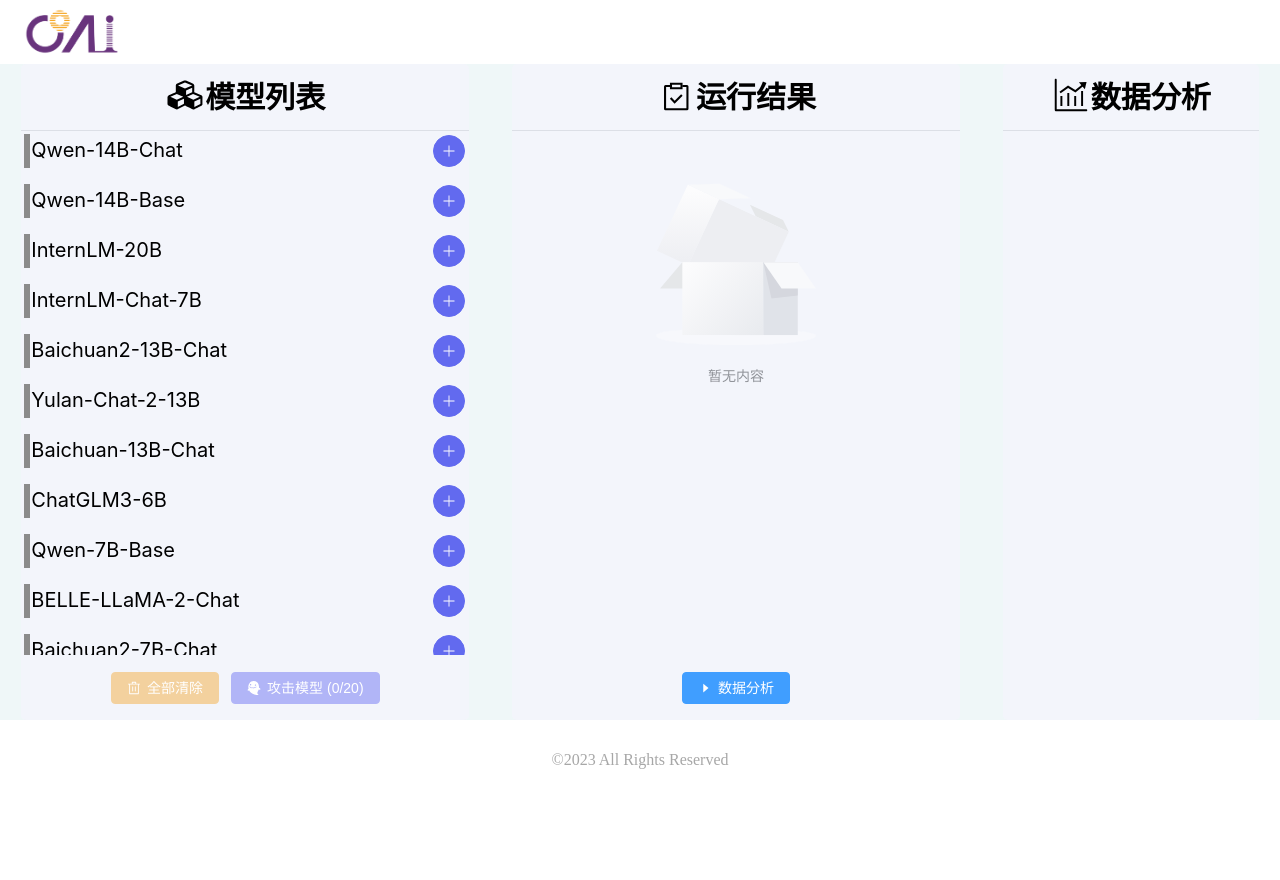
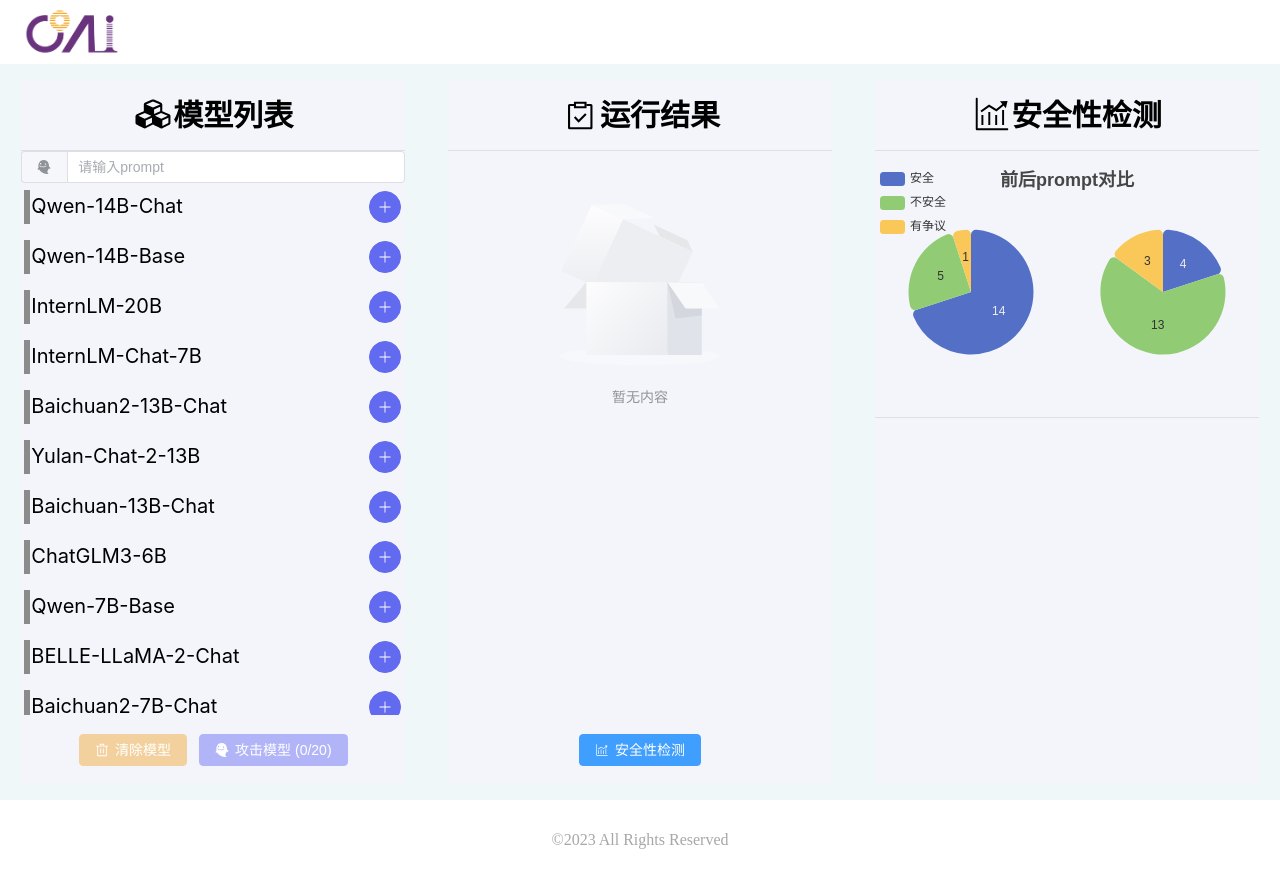
Before and after one commit to LLLeoLi/attacker, a Vue app: page /home in a window 1280 px wide. Before the commit the page ends 800 px from the top, so only its background shows below. Built offline with nearby package versions, Linux system fonts and the light colour scheme.

Commit message:
feat: 安全性检测

```diff
--- a/index.html
+++ b/index.html
@@ -2,12 +2,12 @@
 <html lang="en">
   <head>
     <meta charset="UTF-8">
-    <link rel="icon" href="/favicon.ico">
+    <link rel="icon" href="https://coai.cs.tsinghua.edu.cn/coai/img/favicon.png?v=15063">
     <meta name="viewport" content="width=device-width, initial-scale=1.0">
-    <title>Vite App</title>
+    <title>attacker-critic</title>
   </head>
   <body>
-    <div id="app"></div>
+    <div id="app">attack-critic</div>
     <script type="module" src="/src/main.js"></script>
   </body>
 </html>
--- a/package.json
+++ b/package.json
@@ -12,6 +12,7 @@
     "@element-plus/icons-vue": "^2.3.1",
     "@vueuse/core": "^10.7.0",
     "axios": "^1.6.2",
+    "echarts": "^5.4.3",
     "element-plus": "^2.4.4",
     "pinia": "^2.1.7",
     "scss": "^0.2.4",
--- a/src/components/layout/Footer.vue
+++ b/src/components/layout/Footer.vue
@@ -10,7 +10,7 @@
 
 <style lang="scss" scoped>
 .footer{
-    height: 10%;
+    height: 10vh;
     display: flex;
     font-size: 1rem;
     color: #a7a7a7;
--- a/src/views/HomeView.vue
+++ b/src/views/HomeView.vue
@@ -1,5 +1,5 @@
 <template>
-  <div class="clear">
+  <div>
     <Header></Header>
     <div class="main">
       <RouterView></RouterView>
@@ -12,9 +12,6 @@
 import Footer from "../components/layout/Footer"
 </script>
 <style lang="scss" scoped>
-.clear{
-  height: 100%;
-}
 .main{
   overflow: hidden;
   background-color: #eff7f8;
--- a/src/views/ModelPage.vue
+++ b/src/views/ModelPage.vue
@@ -1,26 +1,36 @@
 <template>
     <div class="model">
         <div class="model-list">
+
             <div class="title">
                 <Model class="icon"></Model>
                 <span>模型列表</span>
+            </div>
+            <div class="search">
+                <el-input v-model="searchInput" placeholder="请输入prompt">
+                    <template #prepend>
+                        <el-button :icon="Attack" />
+                    </template>
+                </el-input>
             </div>
             <div class="content">
                 <div class="row" v-for="(model, index) in modelList" :key="model.name">
                     <div class="model-name">
                         {{ model.name }}
                         <template v-if="!model.selected">
-                            <el-button color="#626aef" :icon="Plus" @click="selectModel(model,index)" circle></el-button>
+                            <el-button color="#626aef" :icon="Plus" @click="selectModel(model, index)" circle></el-button>
                         </template>
                         <template v-else>
-                            <el-button type="danger" :icon="Minus" @click="selectModel(model,index)" circle></el-button>
+                            <el-button type="danger" :icon="Minus" @click="selectModel(model, index)" circle></el-button>
                         </template>
                     </div>
                 </div>
             </div>
             <div class="run">
-                <el-button type="warning" :icon="Delete" :disabled="selectedModelList.length==0" @click="deleteAll">全部清除</el-button>
-                <el-button color="#626aef" :icon="Attack" :disabled="selectedModelList.length==0" @click="attack">攻击模型 ({{ selectedModelList.length }}/20)</el-button>
+                <el-button type="warning" :icon="Delete" :disabled="selectedModelList.length == 0"
+                    @click="deleteAll">清除模型</el-button>
+                <el-button color="#626aef" :icon="Attack" :disabled="selectedModelList.length == 0 || searchInput.length == 0"
+                    @click="attack">攻击模型 ({{ selectedModelList.length }}/20)</el-button>
             </div>
         </div>
         <div class="model-res">
@@ -32,8 +42,9 @@
                 <template v-if="output.length">
                     <div class="output" v-for="out in output" :key="out.name">
                         <div class="output-model">
-                        <div class="output-name">{{ out.name }}</div>
-                        <!-- <el-button class="output-copy" circle plain :icon="DocumentCopy" @click="toCopy(out.value)"></el-button> -->
+                            <div class="output-name">{{ out.name }}
+                                <!-- <el-button class="output-copy" type="text" plain :icon="DocumentCopy" @click="toCopy(out.value)"></el-button> -->
+                            </div>
                         </div>
                         <div class="output-text">
                             {{ out.value }}
@@ -43,291 +54,386 @@
                 <el-empty v-else description="暂无内容" />
             </div>
             <div class="next">
-                <el-button type="primary" :icon="CaretRight" >数据分析</el-button>
+                <el-button type="primary" :icon="Analyse">安全性检测</el-button>
             </div>
         </div>
         <div class="model-analyse">
             <div class="title">
                 <Analyse class="icon"></Analyse>
-                <span>数据分析</span>
+                <span>安全性检测</span>
             </div>
+            <div class="rate" id="rate"></div>
             <div class="content">
-
+                <div class="analysis" v-for="out in output" :key="out.name">
+                    <div class="analysis-model">
+                        <div class="output-name">{{ out.name }}</div>
+                    </div>
+                </div>
             </div>
         </div>
     </div>
 </template>
 
 <script setup>
-import { CaretRight, Plus, Minus, Delete, DocumentCopy } from '@element-plus/icons-vue';
+import { Plus, Minus, Delete, DocumentCopy, Search } from '@element-plus/icons-vue';
 import Model from "../components/icons/Model";
 import Result from "../components/icons/Result";
 import Attack from "../components/icons/Attack";
 import Analyse from '../components/icons/Analyse';
 import { ElLoading, ElMessage } from 'element-plus';
 import { TransitionPresets, useTransition, useClipboard } from '@vueuse/core';
+import * as echarts from 'echarts';
+import { onMounted } from 'vue';
 const models = [
     {
-        name:"Qwen-14B-Chat",
-        description:"Qwen-14B-Chat"
+        name: "Qwen-14B-Chat",
+        description: "Qwen-14B-Chat"
     },
     {
-        name:"Qwen-14B-Base",
-        description:"Qwen-14B-Base"
+        name: "Qwen-14B-Base",
+        description: "Qwen-14B-Base"
     },
     {
-        name:"InternLM-20B",
-        description:"InternLM-20B"
+        name: "InternLM-20B",
+        description: "InternLM-20B"
     },
     {
-        name:"InternLM-Chat-7B",
-        description:"InternLM-Chat-7B"
+        name: "InternLM-Chat-7B",
+        description: "InternLM-Chat-7B"
     },
     {
-        name:"Baichuan2-13B-Chat",
-        description:"Baichuan2-13B-Chat"
+        name: "Baichuan2-13B-Chat",
+        description: "Baichuan2-13B-Chat"
     },
     {
-        name:"Yulan-Chat-2-13B",
-        description:"Yulan-Chat-2-13B"
+        name: "Yulan-Chat-2-13B",
+        description: "Yulan-Chat-2-13B"
     },
     {
-        name:"Baichuan-13B-Chat",
-        description:"Baichuan-13B-Chat"
+        name: "Baichuan-13B-Chat",
+        description: "Baichuan-13B-Chat"
     },
     {
-        name:"ChatGLM3-6B",
-        description:"ChatGLM3-6B"
+        name: "ChatGLM3-6B",
+        description: "ChatGLM3-6B"
     },
     {
-        name:"Qwen-7B-Base",
-        description:"Qwen-7B-Base"
+        name: "Qwen-7B-Base",
+        description: "Qwen-7B-Base"
     },
     {
-        name:"BELLE-LLaMA-2-Chat",
-        description:"BELLE-LLaMA-2-Chat"
+        name: "BELLE-LLaMA-2-Chat",
+        description: "BELLE-LLaMA-2-Chat"
     },
     {
-        name:"Baichuan2-7B-Chat",
-        description:"Baichuan2-7B-Chat"
+        name: "Baichuan2-7B-Chat",
+        description: "Baichuan2-7B-Chat"
     },
     {
-        name:"ChatGLM2-6B",
-        description:"ChatGLM2-6B"
+        name: "ChatGLM2-6B",
+        description: "ChatGLM2-6B"
     },
     {
-        name:"Qwen-14B-Chat",
-        description:"Qwen-14B-Chat"
+        name: "Qwen-14B-Chat",
+        description: "Qwen-14B-Chat"
     },
     {
-        name:"LLaMa-2-13B-Chinese-Chat",
-        description:"LLaMa-2-13B-Chinese-Chat"
+        name: "LLaMa-2-13B-Chinese-Chat",
+        description: "LLaMa-2-13B-Chinese-Chat"
     },
     {
-        name:"Chinese-Alpaca-2-7B-Chat",
-        description:"Chinese-Alpaca-2-7B-Chat"
+        name: "Chinese-Alpaca-2-7B-Chat",
+        description: "Chinese-Alpaca-2-7B-Chat"
     },
     {
-        name:"Chinese-LLaMA-2-7B-Chat",
-        description:"Chinese-LLaMA-2-7B-Chat"
+        name: "Chinese-LLaMA-2-7B-Chat",
+        description: "Chinese-LLaMA-2-7B-Chat"
     },
     {
-        name:"Baichuan-13B-Base",
-        description:"Baichuan-13B-Base"
+        name: "Baichuan-13B-Base",
+        description: "Baichuan-13B-Base"
     },
     {
-        name:"Baichuan2-13B-Base",
-        description:"Baichuan2-13B-Base"
+        name: "Baichuan2-13B-Base",
+        description: "Baichuan2-13B-Base"
     },
     {
-        name:"XVERSE-13B",
-        description:"XVERSE-13B"
+        name: "XVERSE-13B",
+        description: "XVERSE-13B"
     },
     {
-        name:"InternLM-7B",
-        description:"InternLM-7B"
+        name: "InternLM-7B",
+        description: "InternLM-7B"
     }
 ];
 const modelList = ref([
     {
-        name:"Qwen-14B-Chat",
-        description:"Qwen-14B-Chat"
+        name: "Qwen-14B-Chat",
+        description: "Qwen-14B-Chat"
     },
     {
-        name:"Qwen-14B-Base",
-        description:"Qwen-14B-Base"
+        name: "Qwen-14B-Base",
+        description: "Qwen-14B-Base"
     },
     {
-        name:"InternLM-20B",
-        description:"InternLM-20B"
+        name: "InternLM-20B",
+        description: "InternLM-20B"
     },
     {
-        name:"InternLM-Chat-7B",
-        description:"InternLM-Chat-7B"
+        name: "InternLM-Chat-7B",
+        description: "InternLM-Chat-7B"
     },
     {
-        name:"Baichuan2-13B-Chat",
-        description:"Baichuan2-13B-Chat"
+        name: "Baichuan2-13B-Chat",
+        description: "Baichuan2-13B-Chat"
     },
     {
-        name:"Yulan-Chat-2-13B",
-        description:"Yulan-Chat-2-13B"
+        name: "Yulan-Chat-2-13B",
+        description: "Yulan-Chat-2-13B"
     },
     {
-        name:"Baichuan-13B-Chat",
-        description:"Baichuan-13B-Chat"
+        name: "Baichuan-13B-Chat",
+        description: "Baichuan-13B-Chat"
     },
     {
-        name:"ChatGLM3-6B",
-        description:"ChatGLM3-6B"
+        name: "ChatGLM3-6B",
+        description: "ChatGLM3-6B"
     },
     {
-        name:"Qwen-7B-Base",
-        description:"Qwen-7B-Base"
+        name: "Qwen-7B-Base",
+        description: "Qwen-7B-Base"
     },
     {
-        name:"BELLE-LLaMA-2-Chat",
-        description:"BELLE-LLaMA-2-Chat"
+        name: "BELLE-LLaMA-2-Chat",
+        description: "BELLE-LLaMA-2-Chat"
     },
     {
-        name:"Baichuan2-7B-Chat",
-        description:"Baichuan2-7B-Chat"
+        name: "Baichuan2-7B-Chat",
+        description: "Baichuan2-7B-Chat"
     },
     {
-        name:"ChatGLM2-6B",
-        description:"ChatGLM2-6B"
+        name: "ChatGLM2-6B",
+        description: "ChatGLM2-6B"
     },
     {
-        name:"Qwen-14B-Chat",
-        description:"Qwen-14B-Chat"
+        name: "Qwen-14B-Chat",
+        description: "Qwen-14B-Chat"
     },
     {
-        name:"LLaMa-2-13B-Chinese-Chat",
-        description:"LLaMa-2-13B-Chinese-Chat"
+        name: "LLaMa-2-13B-Chinese-Chat",
+        description: "LLaMa-2-13B-Chinese-Chat"
     },
     {
-        name:"Chinese-Alpaca-2-7B-Chat",
-        description:"Chinese-Alpaca-2-7B-Chat"
+        name: "Chinese-Alpaca-2-7B-Chat",
+        description: "Chinese-Alpaca-2-7B-Chat"
     },
     {
-        name:"Chinese-LLaMA-2-7B-Chat",
-        description:"Chinese-LLaMA-2-7B-Chat"
+        name: "Chinese-LLaMA-2-7B-Chat",
+        description: "Chinese-LLaMA-2-7B-Chat"
     },
     {
-        name:"Baichuan-13B-Base",
-        description:"Baichuan-13B-Base"
+        name: "Baichuan-13B-Base",
+        description: "Baichuan-13B-Base"
     },
     {
-        name:"Baichuan2-13B-Base",
-        description:"Baichuan2-13B-Base"
+        name: "Baichuan2-13B-Base",
+        description: "Baichuan2-13B-Base"
     },
     {
-        name:"XVERSE-13B",
-        description:"XVERSE-13B"
+        name: "XVERSE-13B",
+        description: "XVERSE-13B"
     },
     {
-        name:"InternLM-7B",
-        description:"InternLM-7B"
+        name: "InternLM-7B",
+        description: "InternLM-7B"
     }
 ]);
+const searchInput = ref("");
 const selectedModelList = ref([]);
 // 选择攻击模型
-const selectModel = (model,index) => {
+const selectModel = (model, index) => {
     model.selected = !model.selected;
-    if(model.selected){
+    if (model.selected) {
         model.index = index;
         selectedModelList.value.push(model);
-    }else{
-        selectedModelList.value.splice(selectedModelList.value.indexOf(model),1);
+    } else {
+        selectedModelList.value.splice(selectedModelList.value.indexOf(model), 1);
     }
 }
 // 全部清除
-const deleteAll = ()=>{
-    modelList.value.forEach(model=>{
+const deleteAll = () => {
+    modelList.value.forEach(model => {
         model.selected = false;
     })
     selectedModelList.value.length = 0;
 }
 
 // 获取内容
-const getToken = ()=>{
+const getToken = () => {
     return "24.d67162c0bee374c3575f6cf1b1049653.2592000.1705859414.282335-45184890";
 }
 const output = ref([]);
-const attack = ()=>{
+const attack = () => {
+    if (!searchInput.value) {
+        ElMessage({
+            message: '请输入prompt',
+            type: 'warning',
+        });
+        return;
+    }
+    if (selectedModelList.value.length == 0) {
+        ElMessage({
+            message: '请选择模型',
+            type: 'warning',
+        });
+        return;
+    }
     output.value.length = 0;
-    selectedModelList.value.forEach(model=>{
+    selectedModelList.value.forEach(model => {
         attackApi(model);
     })
     console.log(output.value);
 }
-const attackApi = async (model)=>{
+const attackApi = async (model) => {
     const url = `https://aip.baidubce.com/rpc/2.0/ai_custom/v1/wenxinworkshop/chat/chatglm2_6b_32k?access_token=${getToken()}`;
     const data = {
         "top_p": 0.5,
         "temperature": 0.9,
         "messages": [
-            {"role": "user", "content": "你好，我想问一下，我想买一件衣服，但是我不知道怎么买，你能帮我吗？"},
+            { "role": "user", "content": searchInput.value },
         ],
-        "stream":true,
+        "stream": true,
     };
-    const res = await fetch(url,{
-        method:"POST",
-        headers:{
-            "Content-Type":"application/json",
-        },
-        body: JSON.stringify(data)
-    });
-    const reader = res.body.pipeThrough(new TextDecoderStream()).getReader();
     let obj = {};
     obj.name = model.name;
     obj.index = model.index;
     obj.value = "";
-    while(true){
-        let res = await reader.read();
-        if(res.done) break;
-        console.log(obj.name,res.value.replace("data: ",""));
+    let res = {};
+    try {
+        res = await fetch(url, {
+            method: "POST",
+            headers: {
+                "Content-Type": "application/json",
+            },
+            body: JSON.stringify(data)
+        });
+    } catch {
+        output.value.push(obj);
+        output.value.sort((a, b) => a.index < b.index);
+        return;
+    }
+    const reader = res.body.pipeThrough(new TextDecoderStream()).getReader();
+    while (true) {
+        res = await reader.read();
+        console.log("res", res);
+        if (res.done) break;
+        // console.log(obj.name,res.value.replace("data: ",""));
         let value = {
-            result:""
+            result: ""
         }
-        try{
-            value = JSON.parse(res.value.replace("data: ",""));
-        }catch{
+        try {
+            value = JSON.parse(res.value.replace("data: ", ""));
+        } catch {
             value.result = "";
         }
-        obj.value +=value.result;
+        obj.value += value.result;
     }
     output.value.push(obj);
-    output.value.sort((a,b)=>a.index<b.index);
+    console.log(output.value);
+    output.value.sort((a, b) => a.index - b.index);
 }
-
+// TODO: 之后决定是否添加复制功能
 const { text, isSupported, copy } = useClipboard();
-const toCopy = (str)=>{
+const toCopy = (str) => {
     copy(str);
     ElMessage({
         message: '成功复制',
         type: 'success',
     })
 }
-// 得到比率
+
+// 可视化展示rate
+const initRate = () => {
+    let rateChart = echarts.init(document.getElementById('rate'));
+    let option = {
+        title: {
+            text: '前后prompt对比',
+            left: 'center'
+        },
+        tooltip: {
+            trigger: 'item'
+        },
+        legend: {
+            orient: 'vertical',
+            left: 'left'
+        },
+        series: [
+            {
+                name: '原始prompt',
+                type: 'pie',
+                radius: '50%',
+                center: ['25%', '50%'],
+                label: {
+                    formatter: '{c}',
+                    position: 'inside',
+                },
+                itemStyle: {
+                    borderRadius: 5
+                },
+                data: [
+                    { value: 14, name: '安全' },
+                    { value: 5, name: '不安全' },
+                    { value: 1, name: '有争议' },
+                ]
+            },
+            {
+                name: '攻击prompt',
+                type: 'pie',
+                radius: '50%',
+                center: ['75%', '50%'],
+                itemStyle: {
+                    borderRadius: 5
+                },
+                label: {
+                    formatter: '{c}',
+                    position: 'inside',
+                },
+                data: [
+                    { value: 4, name: '安全' },
+                    { value: 13, name: '不安全' },
+                    { value: 3, name: '有争议' },
+                ]
+            }
+        ]
+    };
+    rateChart.setOption(option);
+}
+onMounted(() => {
+    initRate();
+})
 </script>
 
 <style lang="scss" scoped>
-.model{
+.model {
     display: flex;
     justify-content: space-around;
-    height: calc(90vh - 64px);
-    &-list{
-        width: 35%;
+    height: calc(100vh - 64px);
+
+    &-list {
+        margin-top: 1rem;
+        margin-bottom: 1rem;
+        width: 30%;
         border-radius: .3rem;
         background-color: #f3f5fb;
-        .content{
+
+        .content {
             display: flex;
             flex-direction: column;
             align-items: center;
-            height: 80%;
+            height: 75%;
             overflow-y: auto;
-            .model-name{
+
+            .model-name {
                 font-family: Inter, "Helvetica Neue", Helvetica, "PingFang SC";
                 font-size: 20px;
                 font-weight: 400;
@@ -338,19 +444,26 @@
                 display: flex;
                 justify-content: space-between;
             }
+
             .row {
                 width: 100%;
                 margin-bottom: 10px;
             }
         }
-        .run{
+
+        .run {
             height: 10%;
             display: flex;
             justify-content: center;
             align-items: center;
         }
     }
-    .title{
+
+    .search {
+        height: 5%;
+    }
+
+    .title {
         height: 10%;
         margin: 0 auto;
         align-items: center;
@@ -361,71 +474,97 @@
         display: flex;
         justify-content: center;
         border-bottom: 1px solid #dcdfe6;
-        .icon{
+
+        .icon {
             height: 185px;
         }
     }
-    &-list:hover{
+
+    &-list:hover {
         border: 1px solid #dcdfe6;
     }
-    &-res{
-        width:35%;
+
+    &-res {
+        width: 30%;
         border-radius: .3rem;
+        margin-top: 1rem;
+        margin-bottom: 1rem;
         background-color: #f3f5fb;
-        .content{
+
+        .content {
             display: flex;
             flex-direction: column;
             align-items: center;
             height: 80%;
             overflow-y: auto;
-            .output{
+
+            .output {
                 margin: 1rem .3rem;
                 padding: .3rem;
-                border: solid 1px #8b8b8b;
-                border-radius: .3rem;
-                &-model{
+
+                &-model {
                     border-bottom: 1px solid #dcdfe6;
-                    // font-size: 32px;
                     font-weight: bold;
                     display: flex;
-                    justify-content: space-between;
+                    font-size: 1.3rem;
+                    justify-content: center;
                 }
-                &-text{
+
+                &-text {
                     color: #a8a8a8;
                     padding: .3rem;
                 }
-                &-copy{
-                    // display: flex;
-                    // justify-content: center;
-                    // flex-direction: column;
-                }
-                &-name{
-
             }
         }
-        }
-        .next{
+
+        .next {
             height: 10%;
             display: flex;
             justify-content: center;
             align-items: center;
         }
     }
-    &-res:hover{
+
+    &-res:hover {
         border: 1px solid #dcdfe6;
     }
-    &-analyse{
-        width:20%;
+
+    &-analyse {
+        width: 30%;
         border-radius: .3rem;
+        margin-top: 1rem;
+        margin-bottom: 1rem;
         background-color: #f3f5fb;
-        .content{
+        overflow-y: auto;
+
+        .rate {
+            margin-top: 1rem;
+            width: 100%;
+            height: 250px;
+            border-bottom: 1px solid #dcdfe6;
+        }
+
+        .content {
             display: flex;
             flex-direction: column;
             align-items: center;
+
+            .analysis {
+                margin: 1rem .3rem;
+                padding: .3rem;
+
+                &-model {
+                    border-bottom: 1px solid #dcdfe6;
+                    font-weight: bold;
+                    display: flex;
+                    font-size: 1.3rem;
+                    justify-content: center;
                 }
             }
-    &-analyse:hover{
+        }
+    }
+
+    &-analyse:hover {
         border: 1px solid #dcdfe6;
     }
-}
-</style>
+}</style>
```
Also changed, not shown: 1 other file (tests, documents, lock files or other folders). Lines whose indentation alone changed are shown as unchanged.
